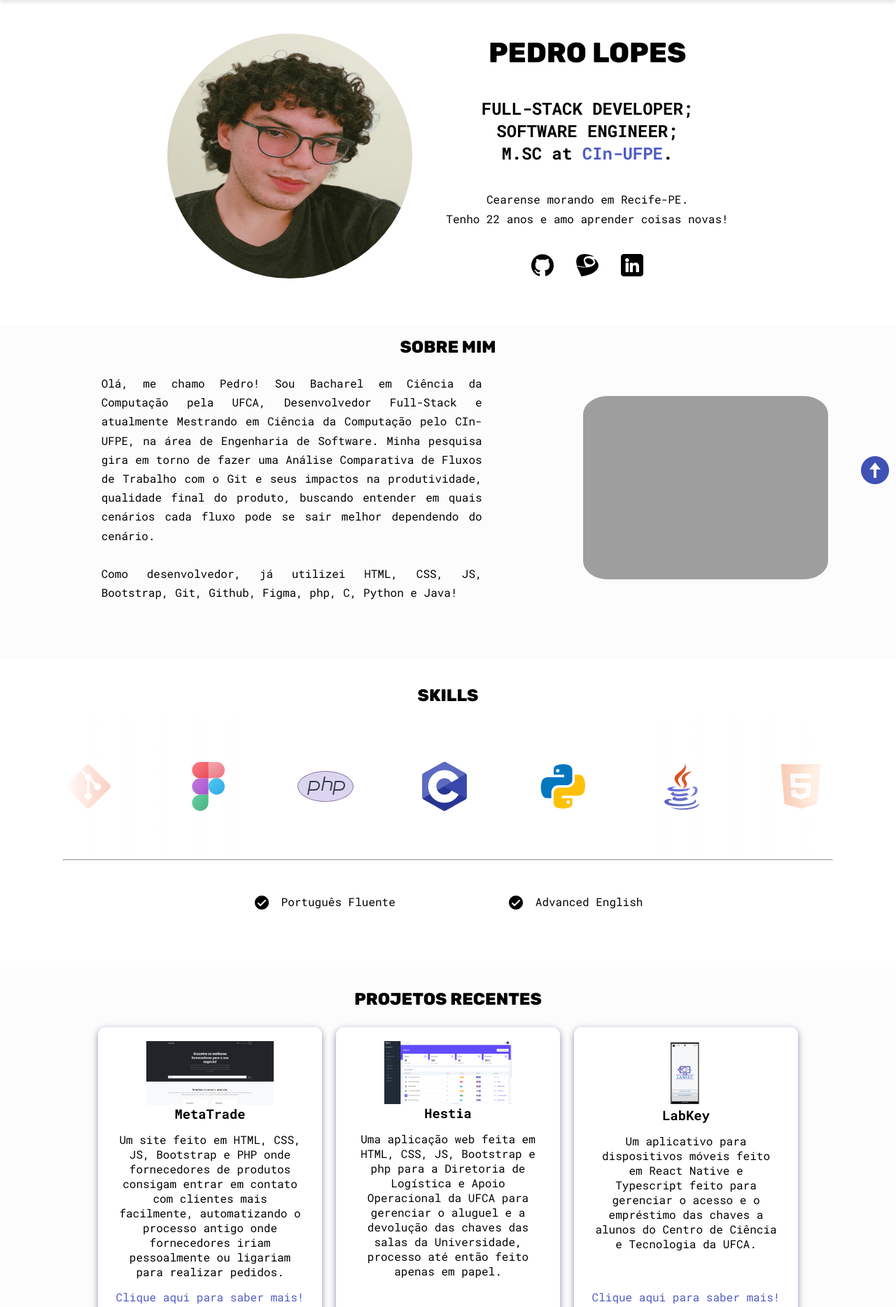
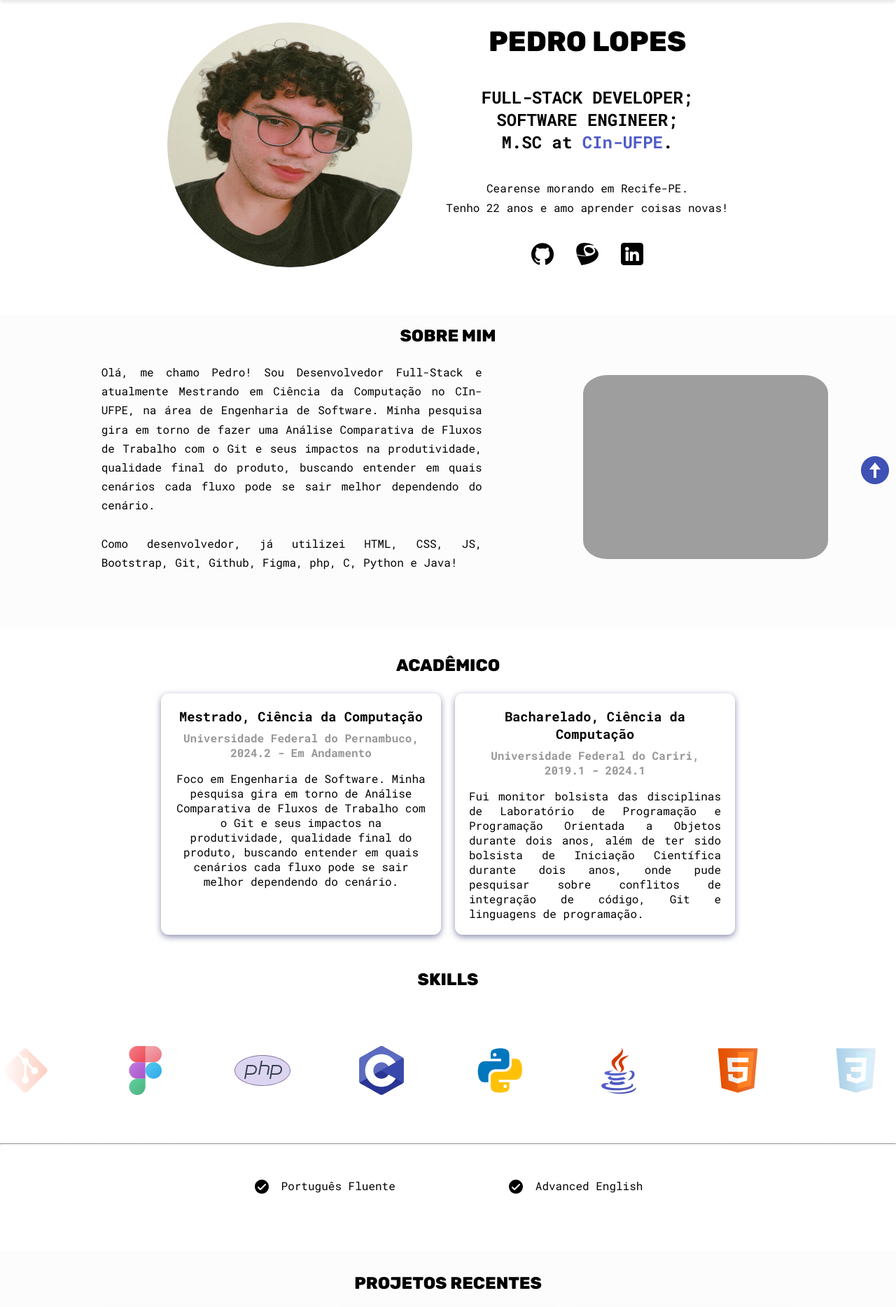
Before and after one commit to predohenr/dev-portfolio, a PHP site: page / in a window 1280 px wide. Shown: the part 76-1944 px from the top of the page at 70% size. Run offline with PHP 8.4, Linux system fonts and the light colour scheme; grey boxes are pictures that could not be loaded.

Commit message:
adding academic section and fixing css on smaller devices

```diff
--- a/assets/css/styles.css
+++ b/assets/css/styles.css
@@ -95,7 +95,7 @@ nav ul li {
 }
 
 .hero {
-  margin-top: 3em;
+  margin-top: 2em;
   margin-bottom: 4em;
   display: flex;
   align-items: center;
@@ -176,8 +176,46 @@ nav ul li {
   max-width: 50%;
 }
 
+.academic{
+  margin: auto;
+  text-align: center;
+  margin-top: 2.5rem;
+}
+
+.academic-header{
+  font-family: Rubik, sans-serif;
+  margin-bottom: 1rem;
+}
+
+.duration-academic{
+  color: #969696;
+  padding-bottom: 1rem;
+}
+
+.academic-details{
+  text-align: justify;
+}
+
+.academics-container {
+  display: flex;
+  align-items: stretch;
+  justify-content: center;
+  padding: 0 3rem 0 3rem;
+}
+
+.academic-container{
+  background-color: #fff;
+  border-radius: 11px;
+  box-shadow: 0 3px 10px var(--primary-shadow);
+  padding: 20px;
+  margin: 10px;
+  display: flex;
+  flex-direction: column;
+  justify-content: flex-start;
+  width: 400px;
+}
+
 .skills {
-  max-width: 68.75rem;
   margin: auto;
   text-align: center;
   margin-top: 2.5rem;
--- a/index.php
+++ b/index.php
@@ -13,6 +13,9 @@
 
     <!-- More about -->
     <?php include 'pages/about.php'; ?>
+
+    <!-- Academic section -->
+    <?php include 'pages/academic.php'; ?>
 
     <!-- Skills section -->
     <?php include 'pages/skills.php'; ?>
--- a/pages/about.php
+++ b/pages/about.php
@@ -2,11 +2,10 @@
     <h2>SOBRE MIM</h2>
     <div class="about-content">
         <p>
-        Olá, me chamo Pedro! Sou Bacharel em Ciência da Computação pela UFCA, Desenvolvedor Full-Stack e
-        atualmente Mestrando em Ciência da Computação pelo CIn-UFPE, na área de Engenharia de Software.
-        Minha pesquisa gira em torno de fazer uma Análise Comparativa de Fluxos de Trabalho com o Git e
-        seus impactos na produtividade, qualidade final do produto, buscando entender em quais cenários cada
-        fluxo pode se sair melhor dependendo do cenário.<br><br>
+        Olá, me chamo Pedro! Sou Desenvolvedor Full-Stack e atualmente Mestrando em Ciência da Computação no
+        CIn-UFPE, na área de Engenharia de Software. Minha pesquisa gira em torno de fazer uma Análise Comparativa
+        de Fluxos de Trabalho com o Git e seus impactos na produtividade, qualidade final do produto, buscando
+        entender em quais cenários cada fluxo pode se sair melhor dependendo do cenário.<br><br>
         Como desenvolvedor, já utilizei HTML, CSS, JS, Bootstrap, Git, Github, Figma, php, C, Python e Java!
         </p>
         <img class="about-img" src="assets/images/pedro-photo2.jpg"
--- /dev/null
+++ b/pages/academic.php
@@ -0,0 +1,24 @@
+<section class="academic" id="academic">
+    <h2 class="skill-header">ACADÊMICO</h2>
+    <div class="academics-container">
+        <div class="academic-container">
+            <h3 class="project-title">Mestrado, Ciência da Computação</h3>
+            <h4 class="duration-academic">Universidade Federal do Pernambuco,<br> 2024.2 - Em Andamento</h4>
+            <p class="project-details">
+                Foco em Engenharia de Software. Minha pesquisa gira em torno de Análise Comparativa
+                de Fluxos de Trabalho com o Git e seus impactos na produtividade, qualidade final do produto,
+                buscando entender em quais cenários cada fluxo pode se sair melhor dependendo do cenário.
+            </p>
+        </div>
+        <div class="academic-container">
+            <h3 class="project-title">Bacharelado, Ciência da Computação</h3>
+            <h4 class="duration-academic">Universidade Federal do Cariri,<br> 2019.1 - 2024.1</h4>
+            <p class="academic-details">
+                Fui monitor bolsista das disciplinas de Laboratório de Programação
+                e Programação Orientada a Objetos durante dois anos, além de ter sido
+                bolsista de Iniciação Científica durante dois anos, onde pude pesquisar
+                sobre conflitos de integração de código, Git e linguagens de programação.
+            </p>
+        </div>
+    </div>
+</section>
```
Also changed, not shown: other parts of assets/css/styles.css (+44 -4 lines).
